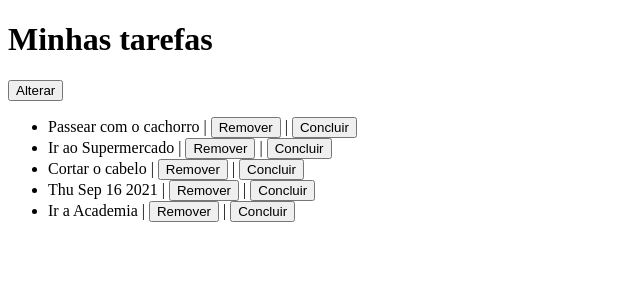
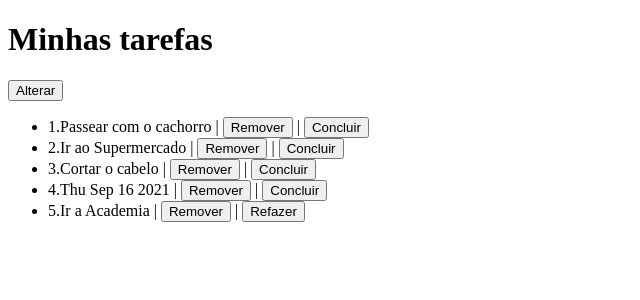
Before and after one commit to BrenoRev/BrenoRev.github.io, an Angular app: page / in a window 1280 px wide. Shown: the top 300 px of the page, without its empty margins (0-640 px from the left). Built offline with nearby package versions, Linux system fonts and the light colour scheme.

Commit message:
Adicionando condições com o ng-if

```diff
--- a/src/app/app.component.html
+++ b/src/app/app.component.html
@@ -2,6 +2,6 @@
 <button (click)="alterarTexto()">Alterar</button>
 <ul>
   <li *ngFor="let todo of todos">
-    {{ todo.title }} | <button>Remover</button> | <button>Concluir</button>
+  {{todo.id}}.{{ todo.title }} | <button>Remover</button> | <button *ngIf="!todo.done">Concluir</button> <button *ngIf="todo.done">Refazer</button>
   </li>
 </ul>
```
